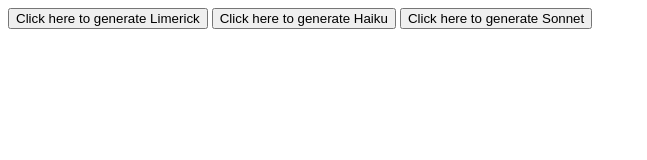
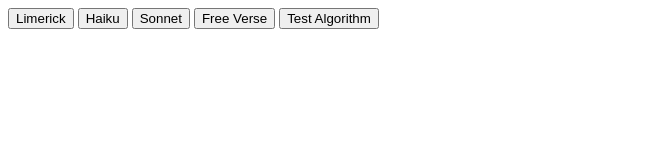
Before and after one commit to matthewsklar/PoetryBot, a plain HTML site: page index.html in a window 1280 px wide. Shown: the whole page, without its empty margins (0-647 px from the left). Drawn offline with nearby package versions, Linux system fonts and the light colour scheme.

Commit message:
Added test

```diff
--- a/index.html
+++ b/index.html
@@ -9,9 +9,11 @@
     <title>Poetry Bot</title>
 </head>
 <body>
-    <button id="limerick">Click here to generate Limerick</button>
-    <button id="haiku">Click here to generate Haiku</button>
-    <button id="sonnet">Click here to generate Sonnet</button>
+    <button id="limerick">Limerick</button>
+    <button id="haiku">Haiku</button>
+    <button id="sonnet">Sonnet</button>
+    <button id="freeverse">Free Verse</button>
+    <button id="testalgorithm">Test Algorithm</button>
     <p id="poem"></p>
 </body>
 </html>
--- a/js/main.js
+++ b/js/main.js
@@ -54,7 +54,14 @@ $(document).ready(function() {
     $("#sonnet").click(function () {
         createPoem(3);
     })
+    $("#testalgorithm").click(function () {
+        generate();
+    })
 });
+
+function generate() {
+    document.getElementById("poem").innerHTML = "To move, to breathe, to fly, to float,</br>To gain all while you give,</br>To roam the roads of lands remote,</br>To travel is to live."
+}
 
 /**
  * Manage the creation of a poem
@@ -73,6 +80,8 @@ function createPoem(poemType) {
     currentStanza = 0;
     linesInCurrentStanza = 0;
     type = poemType;
+
+    document.getElementById("poem").innerHTML = "Amazing loading icon ---> O <--- noci gnidaol gnizamA";
 
     generateScheme(type);
     generateLines();
@@ -104,7 +113,6 @@ function generateScheme(type) {
 
                 stanzaScheme = []; // TODO: Possibly change
             }
-
             break;
         case 1: //limerick
             rhymeScheme = [ 0, 0, 1, 1, 0 ];
@@ -132,6 +140,10 @@ function generateScheme(type) {
         default:
             break;
     }
+
+    console.log("Rhyme Scheme: " + rhymeScheme);
+    console.log("Syllable Scheme: " + syllableScheme);
+    console.log("Stanza Scheme: " + stanzaScheme);
 }
 
 /**
```
